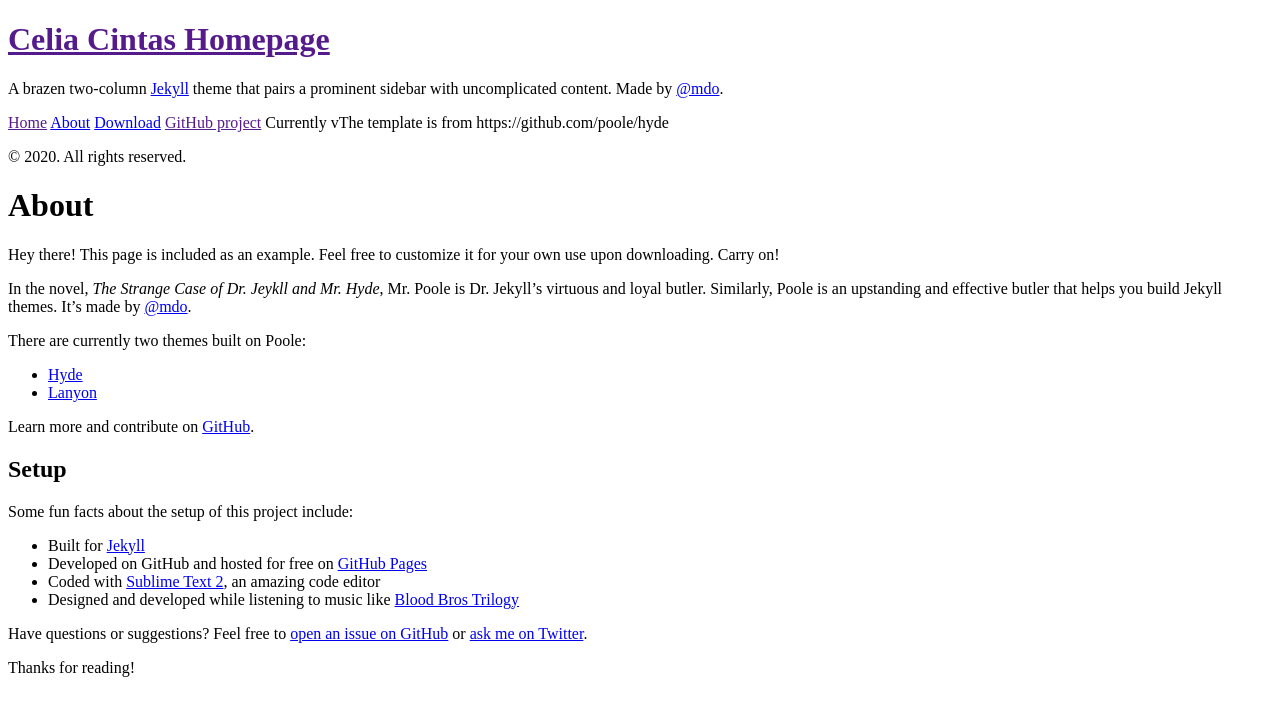
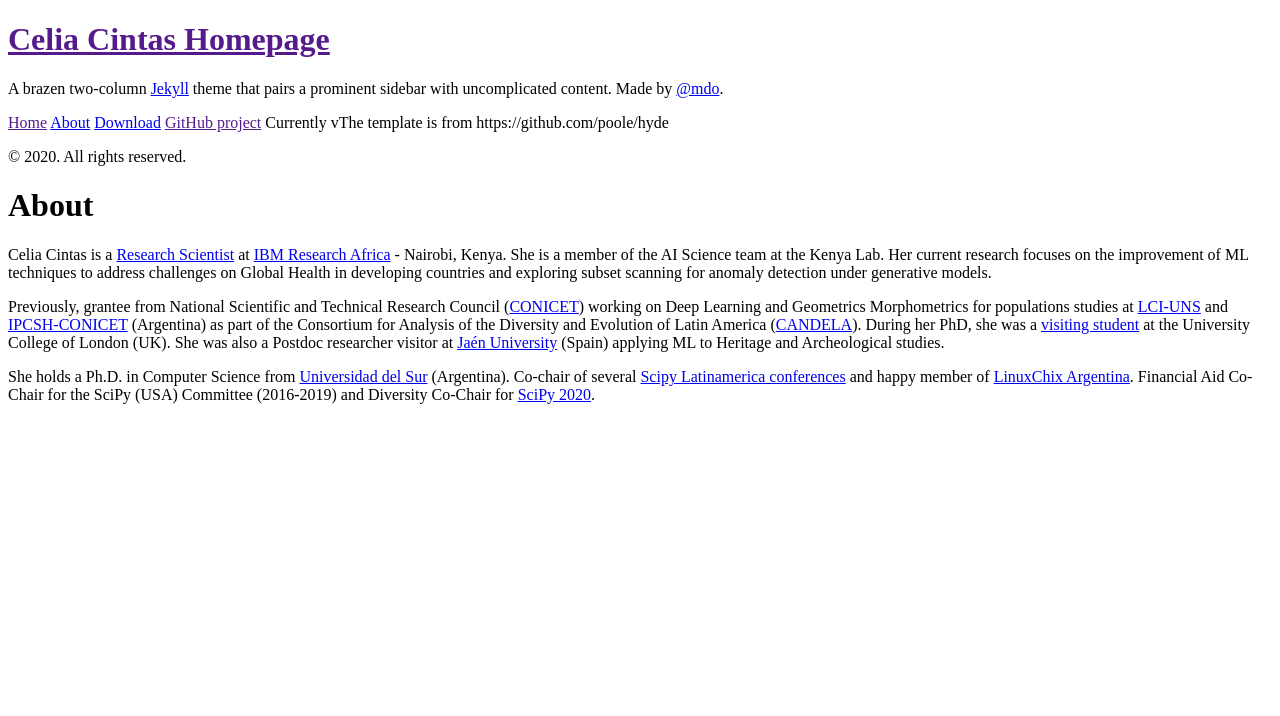
Before and after one commit to celiacintas/celiacintas.github.io, a Jekyll site: the page built from about.md, in a window 1280 px wide. Shown: the top 716 px of the page. Built offline with Jekyll 4.4.1, drawn with Linux system fonts in a browser that asks for light colours; Markdown is read by kramdown in place of the engine named in the settings.

Commit message:
Update about.md

```diff
--- a/about.md
+++ b/about.md
@@ -3,28 +3,9 @@ layout: page
 title: About
 ---
 
-<p class="message">
-  Hey there! This page is included as an example. Feel free to customize it for your own use upon downloading. Carry on!
-</p>
 
-In the novel, *The Strange Case of Dr. Jeykll and Mr. Hyde*, Mr. Poole is Dr. Jekyll's virtuous and loyal butler. Similarly, Poole is an upstanding and effective butler that helps you build Jekyll themes. It's made by [@mdo](https://twitter.com/mdo).
+Celia Cintas is a [Research Scientist](https://researcher.watson.ibm.com/researcher/view.php?person=ibm-Celia.Cintas) at [IBM Research Africa](https://www.research.ibm.com/labs/africa/) - Nairobi, Kenya. She is a member of the AI Science team at the Kenya Lab. Her current research focuses on the improvement of ML techniques to address challenges on Global Health in developing countries and exploring subset scanning for anomaly detection under generative models.
 
-There are currently two themes built on Poole:
+Previously, grantee from National Scientific and Technical Research Council ([CONICET](https://www.conicet.gov.ar/?lan=en)) working on Deep Learning and Geometrics Morphometrics for populations studies at [LCI-UNS](https://imaglabs.org/) and [IPCSH-CONICET](https://ipcsh.conicet.gov.ar/) (Argentina) as part of the Consortium for Analysis of the Diversity and Evolution of Latin America ([CANDELA](https://www.ucl.ac.uk/biosciences/departments/genetics-evolution-and-environment/candela/)).  During her PhD, she was a [visiting student](https://www.ucl.ac.uk/biosciences/subject-specific-taught-modules/human-population-genetics/people) at the University College of London (UK). She was also a Postdoc researcher visitor at [Jaén University](https://www.ujaen.es/en) (Spain) applying ML to Heritage and Archeological studies.
 
-* [Hyde](http://hyde.getpoole.com)
-* [Lanyon](http://lanyon.getpoole.com)
-
-Learn more and contribute on [GitHub](https://github.com/poole).
-
-## Setup
-
-Some fun facts about the setup of this project include:
-
-* Built for [Jekyll](http://jekyllrb.com)
-* Developed on GitHub and hosted for free on [GitHub Pages](https://pages.github.com)
-* Coded with [Sublime Text 2](http://sublimetext.com), an amazing code editor
-* Designed and developed while listening to music like [Blood Bros Trilogy](https://soundcloud.com/maddecent/sets/blood-bros-series)
-
-Have questions or suggestions? Feel free to [open an issue on GitHub](https://github.com/poole/issues/new) or [ask me on Twitter](https://twitter.com/mdo).
-
-Thanks for reading!
+She holds a Ph.D. in Computer Science from [Universidad del Sur](https://www.uns.edu.ar/ingles) (Argentina). Co-chair of several [Scipy Latinamerica conferences](https://www.scipy.lat/es/scipycon.html) and happy member of [LinuxChix Argentina](http://linuxchixar.org/). Financial Aid Co-Chair for the SciPy (USA) Committee (2016-2019) and Diversity Co-Chair for [SciPy 2020](https://www.scipy2020.scipy.org/organisers).
```
